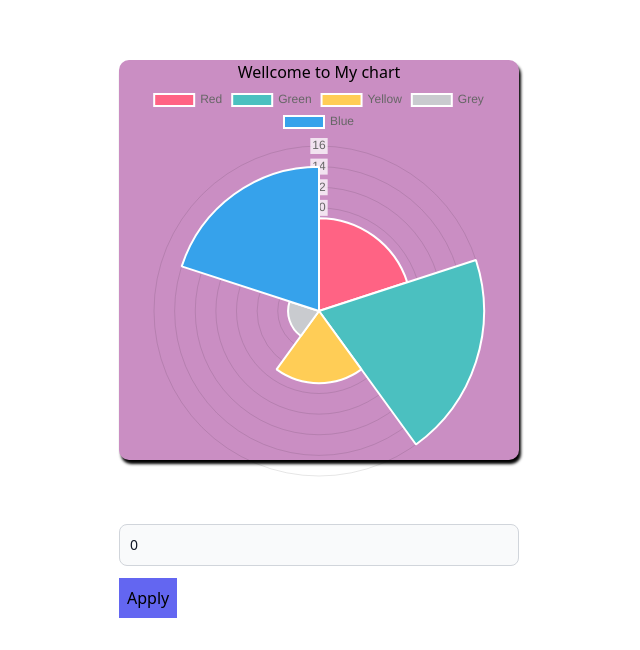
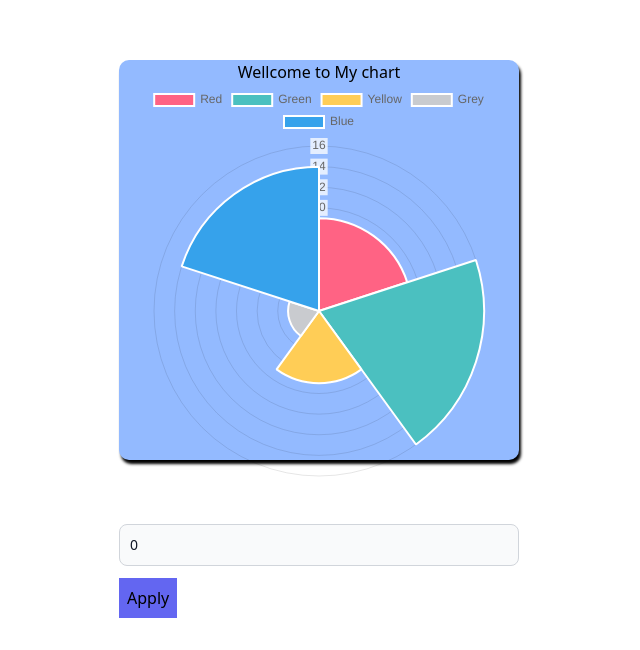
Before and after one commit to Sanjoy-Kundu/assignment_seven_vue, a Vue app: page / in a window 1280 px wide. Shown: the part 990-1640 px from the top of the page, without its empty margins (321-961 px from the left). Built offline with nearby package versions, Linux system fonts and the light colour scheme.

Commit message:
all done

```diff
--- a/src/components/ChatPart.vue
+++ b/src/components/ChatPart.vue
@@ -70,7 +70,7 @@ onBeforeUnmount (()=>{
 .chart{
   width: 400px;
   height: 400px;
-  background-color: rgb(202, 142, 195);
+  background-color: rgb(147, 186, 255);
 margin-top: 20px;
 border-radius: 10px;
 box-shadow: 2px 4px 3px black;
```
